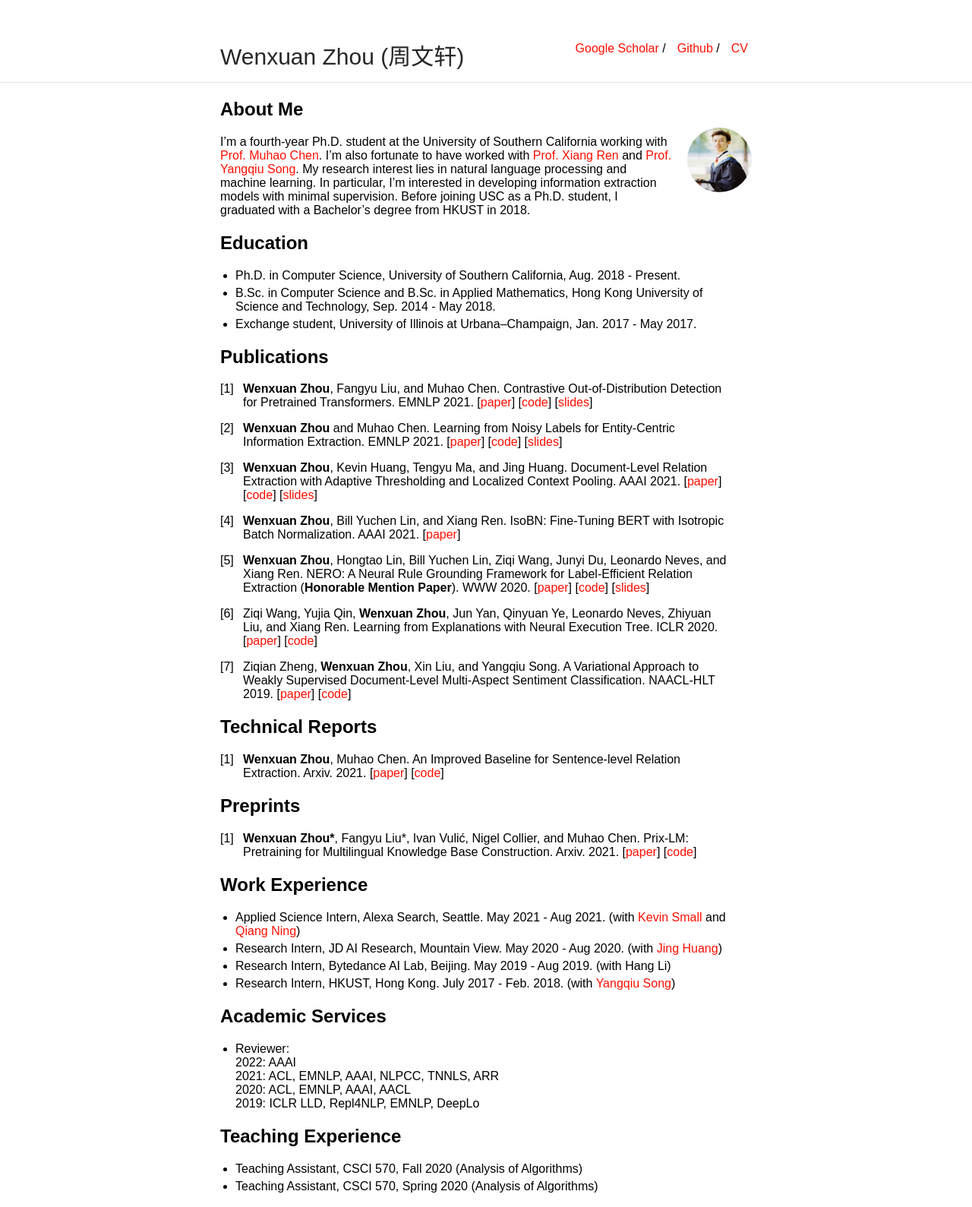
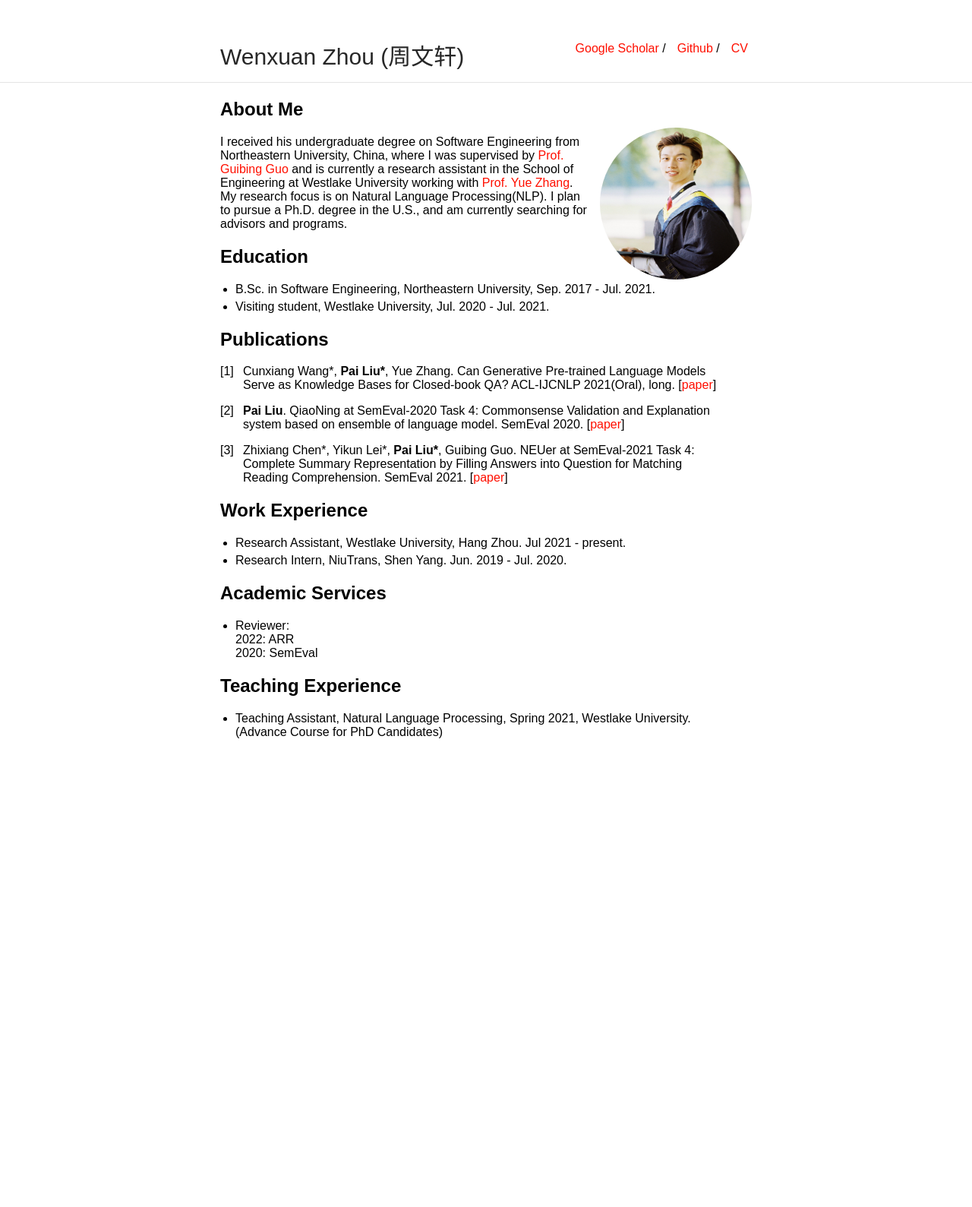
Before and after one commit to pailiu1998/pailiu1998.github.io, a Jekyll site: the page built from index.md, in a window 1280 px wide. Shown: the whole page at 76% size. Built offline with Jekyll 4.4.1, drawn with Linux system fonts in a browser that asks for light colours; our own code applies the rules of GitHub Pages for plain Markdown files; after the commit the page ends 991 px from its top, so only the background shows below that.

Commit message:
update photo.jpg 1

```diff
--- a/_sass/vars.scss
+++ b/_sass/vars.scss
@@ -3,7 +3,7 @@
  */
 
 $accent: #FF0F00;
-$image-size: 85px;
+$image-size: 200px;
 
 /*
  * Build Variables, don't touch
--- a/index.md
+++ b/index.md
@@ -6,51 +6,30 @@ layout: default
 
 <img class="profile-picture" src="photo.jpg">
 
-I'm a fourth-year Ph.D. student at the University of Southern California working with [Prof. Muhao Chen](https://muhaochen.github.io/). I'm also fortunate to have worked with [Prof. Xiang Ren](http://ink-ron.usc.edu/xiangren/) and [Prof. Yangqiu Song](https://www.cse.ust.hk/~yqsong/). My research interest lies in natural language processing and machine learning. In particular, I'm interested in developing information extraction models with minimal supervision. Before joining USC as a Ph.D. student, I graduated with a Bachelor's degree from HKUST in 2018.
+
+I received his undergraduate degree on Software Engineering from Northeastern University, China, where I was supervised by [Prof. Guibing Guo](https://scholar.google.com/citations?user=YMXJa2EAAAAJ&hl=zh-CN&oi=ao) and is currently a research assistant in the School of Engineering at Westlake University working with [Prof. Yue Zhang](https://frcchang.github.io/). My research focus is on Natural Language Processing(NLP). I plan to pursue a Ph.D. degree in the U.S., and am currently searching for advisors and programs.
 
 ## Education
-* Ph.D. in Computer Science, University of Southern California, Aug. 2018 - Present.
-* B.Sc. in Computer Science and B.Sc. in Applied Mathematics, Hong Kong University of Science and Technology, Sep. 2014 - May 2018.
-* Exchange student, University of Illinois at Urbana–Champaign, Jan. 2017 - May 2017.
+* B.Sc. in Software Engineering, Northeastern University, Sep. 2017 - Jul. 2021.
+* Visiting student, Westlake University, Jul. 2020 - Jul. 2021.
 
 ## Publications
+1. Cunxiang Wang\*, **Pai Liu\***, Yue Zhang. Can Generative Pre-trained Language Models Serve as Knowledge Bases for Closed-book QA? ACL-IJCNLP 2021(Oral), long. \[[paper](https://arxiv.org/abs/2106.01561)\]
 
-1. **Wenxuan Zhou**, Fangyu Liu, and Muhao Chen. Contrastive Out-of-Distribution Detection for Pretrained Transformers. EMNLP 2021. \[[paper](https://arxiv.org/abs/2104.08812)\] \[[code](https://github.com/wzhouad/Contra-OOD)\] \[[slides](slides/OOD_EMNLP21.pdf)\]
+2. **Pai Liu**. QiaoNing at SemEval-2020 Task 4: Commonsense Validation and Explanation system based on ensemble of language model. SemEval 2020. \[[paper](https://arxiv.org/abs/2009.02645)\]
 
-2. **Wenxuan Zhou** and Muhao Chen. Learning from Noisy Labels for Entity-Centric Information Extraction. EMNLP 2021. \[[paper](https://arxiv.org/abs/2104.08656)\] \[[code](https://github.com/wzhouad/NLL-IE)\] \[[slides](slides/NLL_EMNLP21.pdf)\]
-
-3. **Wenxuan Zhou**, Kevin Huang, Tengyu Ma, and Jing Huang. Document-Level Relation Extraction with Adaptive Thresholding and Localized Context Pooling. AAAI 2021. \[[paper](https://arxiv.org/abs/2010.11304)\] \[[code](https://github.com/wzhouad/ATLOP)\] \[[slides](slides/ATLOP_AAAI21.pdf)\]
-
-4. **Wenxuan Zhou**, Bill Yuchen Lin, and Xiang Ren. IsoBN: Fine-Tuning BERT with Isotropic Batch Normalization. AAAI 2021. \[[paper](https://arxiv.org/abs/2005.02178)\]
-
-5. **Wenxuan Zhou**, Hongtao Lin, Bill Yuchen Lin, Ziqi Wang, Junyi Du, Leonardo Neves, and Xiang Ren. NERO: A Neural Rule Grounding Framework for Label-Efficient Relation Extraction (**Honorable Mention Paper**). WWW 2020. \[[paper](https://arxiv.org/abs/1909.02177)\] \[[code](https://github.com/INK-USC/NERO)\] \[[slides](slides/NERO_WWW20.pdf)\]
+3. Zhixiang Chen\*, Yikun Lei\*, **Pai Liu\***, Guibing Guo. NEUer at SemEval-2021 Task 4: Complete Summary Representation by Filling Answers into Question for Matching Reading Comprehension. SemEval 2021. \[[paper](https://arxiv.org/abs/2105.12051)\]
 
 
-6. Ziqi Wang, Yujia Qin, **Wenxuan Zhou**, Jun Yan, Qinyuan Ye, Leonardo Neves, Zhiyuan Liu, and Xiang Ren. Learning from Explanations with Neural Execution Tree. ICLR 2020. \[[paper](https://arxiv.org/abs/1911.01352)\] \[[code](https://github.com/INK-USC/NExT)\]
-
-
-7. Ziqian Zheng, **Wenxuan Zhou**, Xin Liu, and Yangqiu Song. A Variational Approach to Weakly Supervised Document-Level Multi-Aspect Sentiment Classification. NAACL-HLT 2019. \[[paper](https://arxiv.org/abs/1904.05055)\] \[[code](https://github.com/HKUST-KnowComp/VWS-DMSC)\]
-
-## Technical Reports
-1. **Wenxuan Zhou**, Muhao Chen. An Improved Baseline for Sentence-level Relation Extraction. Arxiv. 2021. \[[paper](https://arxiv.org/abs/2102.01373)\] \[[code](https://github.com/wzhouad/RE_improved_baseline)\]
-
-## Preprints
-1. **Wenxuan Zhou\***, Fangyu Liu\*, Ivan Vulić, Nigel Collier, and Muhao Chen. Prix-LM: Pretraining for Multilingual Knowledge Base Construction. Arxiv. 2021. \[[paper](https://arxiv.org/abs/2110.08443)] \[[code](https://github.com/luka-group/prix-lm)\]
-
 ## Work Experience
-* Applied Science Intern, Alexa Search, Seattle. May 2021 - Aug 2021. (with [Kevin Small](http://www.kevinsmall.org/) and [Qiang Ning](https://www.qiangning.info/))
-* Research Intern, JD AI Research, Mountain View. May 2020 - Aug 2020. (with [Jing Huang](https://sites.google.com/view/drjinghuang))
-* Research Intern, Bytedance AI Lab, Beijing. May 2019 - Aug 2019. (with Hang Li)
-* Research Intern, HKUST, Hong Kong. July 2017 - Feb. 2018. (with [Yangqiu Song](https://www.cse.ust.hk/~yqsong/))
+* Research Assistant, Westlake University, Hang Zhou. Jul 2021 - present.
+* Research Intern, NiuTrans, Shen Yang. Jun. 2019 - Jul. 2020.
 
 ## Academic Services
 * Reviewer:<br>
-2022: AAAI<br>
-2021: ACL, EMNLP, AAAI, NLPCC, TNNLS, ARR<br>
-2020: ACL, EMNLP, AAAI, AACL<br>
-2019: ICLR LLD, Repl4NLP, EMNLP, DeepLo<br>
+2022: ARR<br>
+2020: SemEval<br>
 
 ## Teaching Experience
-* Teaching Assistant, CSCI 570, Fall 2020 (Analysis of Algorithms)
-* Teaching Assistant, CSCI 570, Spring 2020 (Analysis of Algorithms)
+* Teaching Assistant, Natural Language Processing, Spring 2021, Westlake University. (Advance Course for PhD Candidates)
 <br/><br/>
```
